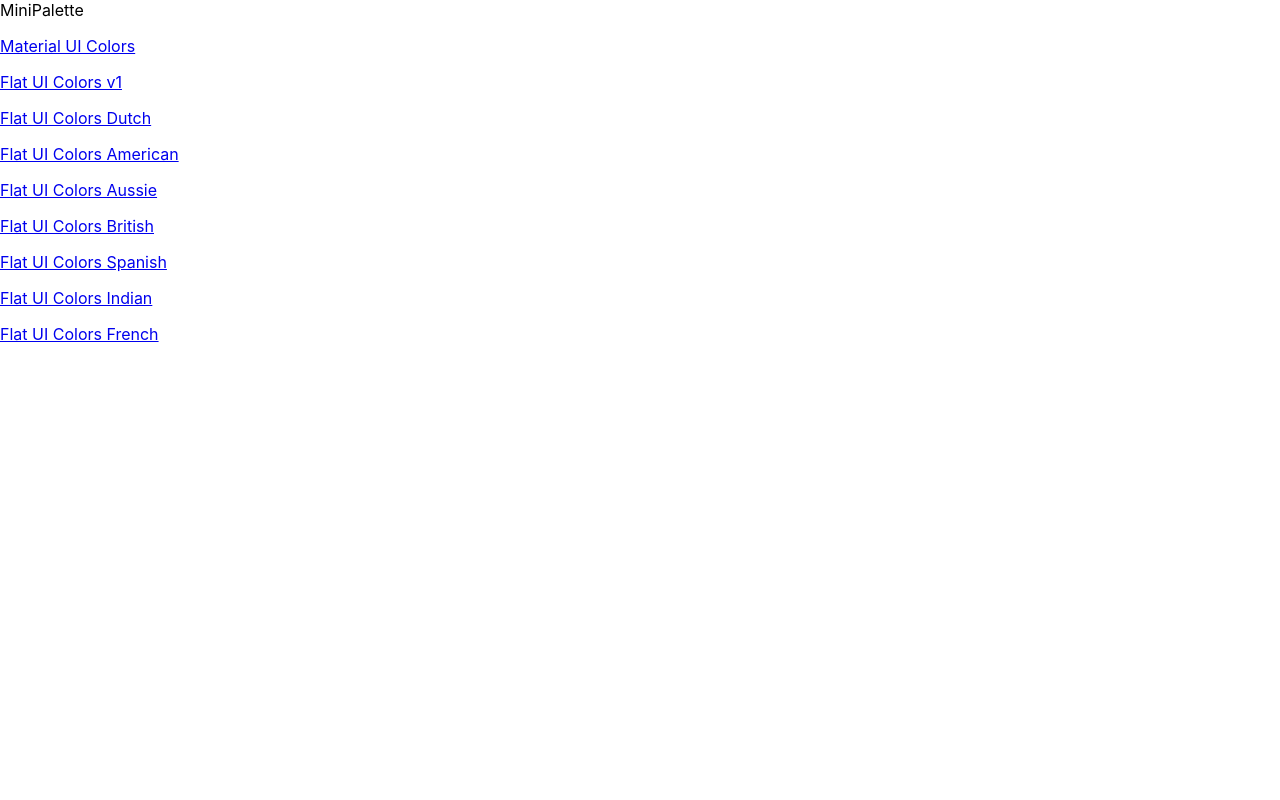
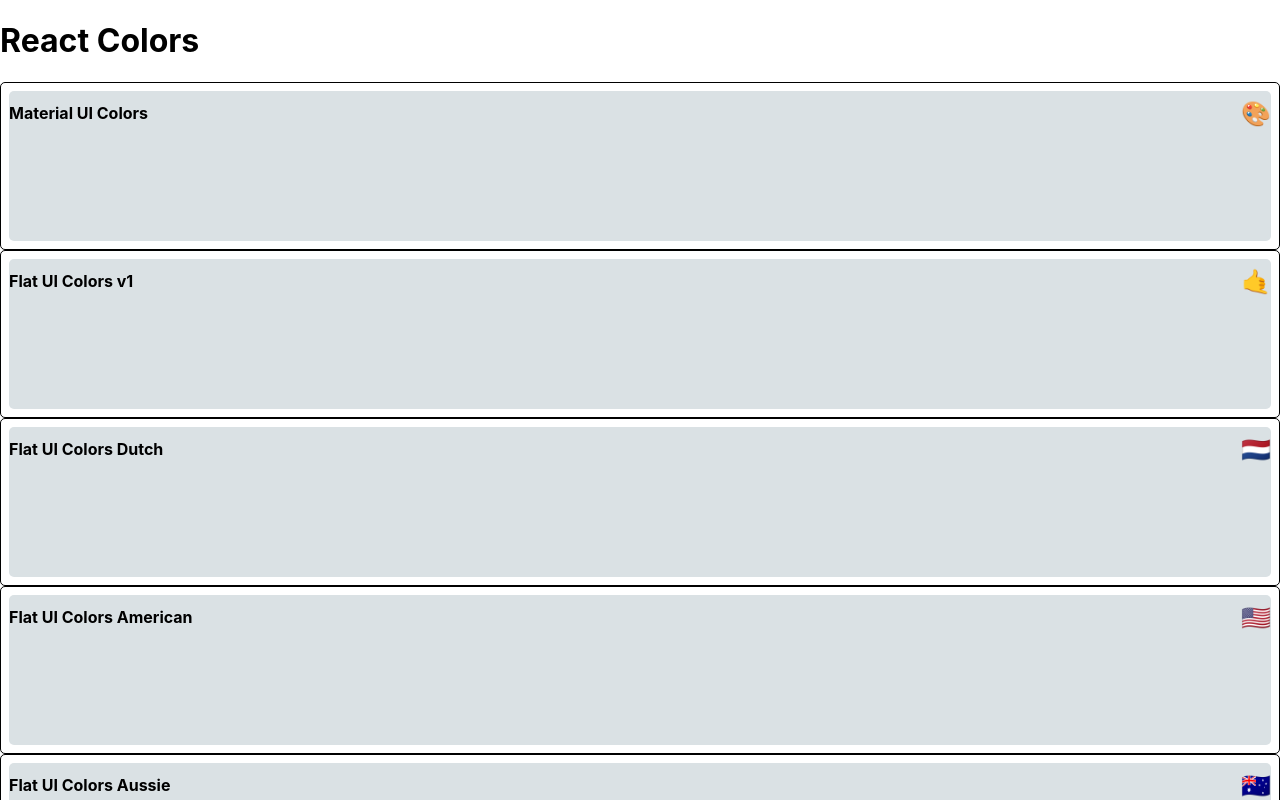
Before and after one commit to Sherelint/ColorBox, a React (Vite) app: page / in a window 1280 px wide. Shown: the top 800 px of the page. Built offline with nearby package versions, Linux system fonts and the light colour scheme.

Commit message:
Styling with JSS and adding MiniPaltte basic structure

```diff
--- a/src/App.jsx
+++ b/src/App.jsx
@@ -11,8 +11,7 @@
   return (
     <Routes>
       <Route path="/" element={<PaletteList palettes={seedColors} />} />
-      <Route path="/palette/:paletteId" element={<Palette />} /> //no more
-      palette prop
+      <Route path="/palette/:paletteId" element={<Palette />} />
     </Routes>
   );
 }
--- a/src/components/ColorBox.jsx
+++ b/src/components/ColorBox.jsx
@@ -2,21 +2,22 @@
 import "../styles/ColorBox.css";
 import CopyToClipboard from "react-copy-to-clipboard";
 import { Snackbar } from "@mui/material";
-
-export default function ColorBox(props) {
+import { withStyles } from "@mui/styles";
+import styles from "../styles/ColorBoxStyles";
+function ColorBox(props) {
   const { background, name } = props;
   const [snack, setSnack] = useState(false);
-
+  const { classes } = props;
   return (
     <CopyToClipboard text={background} onCopy={() => setSnack(true)}>
-      <div style={{ background }} className="ColorBox">
-        <div className="copy-container">
-          <div className="box-container">
+      <div style={{ background }} className={classes.ColorBox}>
+        <div className={classes.copyText}>
+          <div className={classes.colorName}>
             <span>{name}</span>
           </div>
-          <button className="copy-button">Copy</button>
+          <button className={classes.copyButton}>Copy</button>
         </div>
-        <span className="see-more">MORE</span>
+        <span className={classes.seeMore}>MORE</span>
         <Snackbar
           key="colorbox"
           color="inherit"
@@ -34,3 +35,4 @@
     </CopyToClipboard>
   );
 }
+export default withStyles(styles)(ColorBox);
--- /dev/null
+++ b/src/components/Footer.jsx
@@ -0,0 +1,14 @@
+import { withStyles } from "@mui/styles";
+import React from "react";
+import styles from "../styles/PaletteFooterStyles";
+function Footer(props) {
+  const { classes, name, emoji } = props;
+  return (
+    <footer className={classes.PaletteFooter}>
+      {name}
+      <span className={classes.emoji}>{emoji}</span>
+    </footer>
+  );
+}
+
+export default withStyles(styles)(Footer);
--- a/src/components/MiniPalette.jsx
+++ b/src/components/MiniPalette.jsx
@@ -3,8 +3,17 @@
 import styles from "../styles/MiniPaletteStyles";
 
 function MiniPalette(props) {
-  const { classes } = props;
-  return <div className={classes.main}>MiniPalette</div>;
+  const { classes, paletteName, emoji } = props;
+  return (
+    <div className={classes.root}>
+      <div className={classes.colors}>
+        <h5 className={classes.title}>
+          {paletteName}
+          <span className={classes.emoji}>{emoji}</span>
+        </h5>
+      </div>
+    </div>
+  );
 }
 
 export default withStyles(styles)(MiniPalette);
--- a/src/components/Navbar.jsx
+++ b/src/components/Navbar.jsx
@@ -1,31 +1,33 @@
 import React, { useState } from "react";
 import { Slider, Select, MenuItem, Snackbar, IconButton } from "@mui/material";
 import { Icon } from "@iconify/react";
-import "../styles/Navbar.css";
 import { Link } from "react-router-dom";
-
-export default function Navbar(props) {
+import { withStyles } from "@mui/styles";
+import styles from "../styles/NavbarStyles";
+function Navbar(props) {
   const { level, handleLevel, handleChange } = props;
   const [snack, setSnack] = useState(false);
   const [format, setFormat] = useState("hex");
 
   const changeFormat = (e) => {
     handleChange(e.target.value);
+    setFormat(e.target.value);
     setSnack(true);
   };
 
   const changeLevel = (e) => {
     handleLevel(e.target.value);
   };
+
+  const { classes } = props;
   return (
-    <header className="Navbar">
-      <a href="#">
-        <button className="logo">
-          <Icon icon="eva:arrow-ios-back-outline" />
-          <Link to="/">ReactColorPicker</Link>
-        </button>
-      </a>
-      <div className="slider-container">
+    <header className={classes.Navbar}>
+      <button className={classes.logo}>
+        <Icon icon="eva:arrow-ios-back-outline" />
+        <Link to="/">ReactColorPicker</Link>
+      </button>
+
+      <div className={classes.slider}>
         <span>Level:{level}</span>
         <div className="slider">
           <Slider
@@ -38,7 +40,7 @@
           />
         </div>
       </div>
-      <div className="select-container">
+      <div className={classes.selectContainer}>
         <Select value={format} onChange={changeFormat}>
           <MenuItem value="hex">HEX - #FFFF</MenuItem>
           <MenuItem value="rgb">RGB - rgb(255,255,255)</MenuItem>
@@ -68,3 +70,4 @@
     </header>
   );
 }
+export default withStyles(styles)(Navbar);
--- a/src/components/Palette.jsx
+++ b/src/components/Palette.jsx
@@ -5,9 +5,14 @@
 import "../styles/Palette.css";
 import { generatePalette } from "../helpers/ColorHelpes";
 import seedColors from "../seedColors";
+
+import { withStyles } from "@mui/styles";
+import styles from "../styles/PaletteStyles";
+import Footer from "./Footer";
 //make sure to import seedColors and generatePalette
 
-export default function Palette() {
+function Palette(props) {
+  const { classes } = props;
   const { paletteId } = useParams(); //useParams to get the :paletteId
 
   const findPalette = (id) => {
@@ -34,17 +39,16 @@
     setFormat(val);
   };
   return (
-    <div className="Palette">
+    <div className={classes.Palette}>
       <Navbar
         level={level}
         handleLevel={changeLevel}
         handleChange={changeFormat}
       />
-      <div className="Palette-colors">{colorBoxes}</div>
-      <footer className="Palette-footer">
-        {palette.paletteName}
-        <span className="emoji">{palette.emoji}</span>
-      </footer>
+      <div className={classes.colors}>{colorBoxes}</div>
+      <Footer emoji={palette.emoji} name={palette.paletteName} />
     </div>
   );
 }
+
+export default withStyles(styles)(Palette);
--- a/src/components/PaletteList.jsx
+++ b/src/components/PaletteList.jsx
@@ -5,11 +5,9 @@
   const { palettes } = props;
   return (
     <div>
-      <MiniPalette />
+      <h1>React Colors</h1>
       {palettes.map((palette) => (
-        <p key={palette.id}>
-          <Link to={`/palette/${palette.id}`}>{palette.paletteName}</Link>
-        </p>
+        <MiniPalette {...palette} key={palette.id} />
       ))}
     </div>
   );
```
